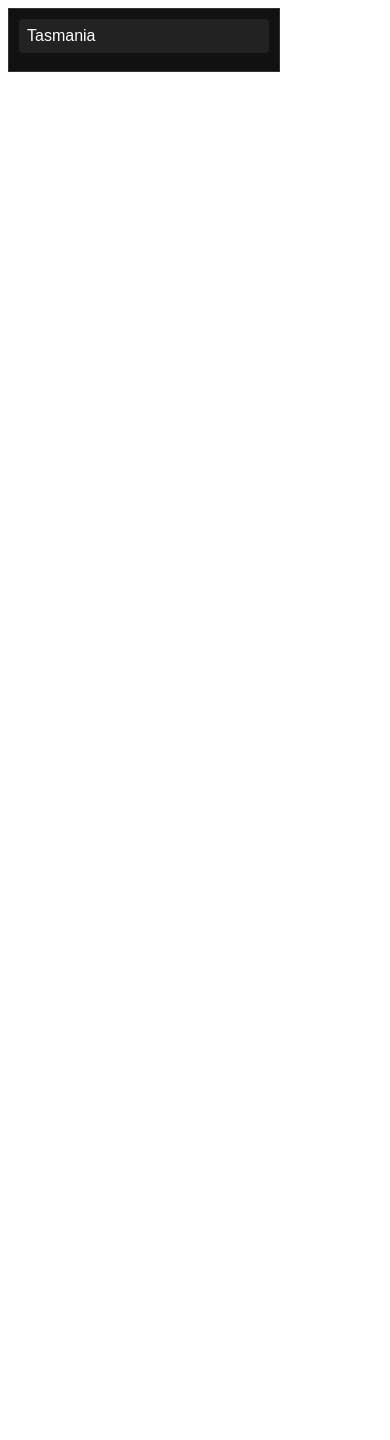
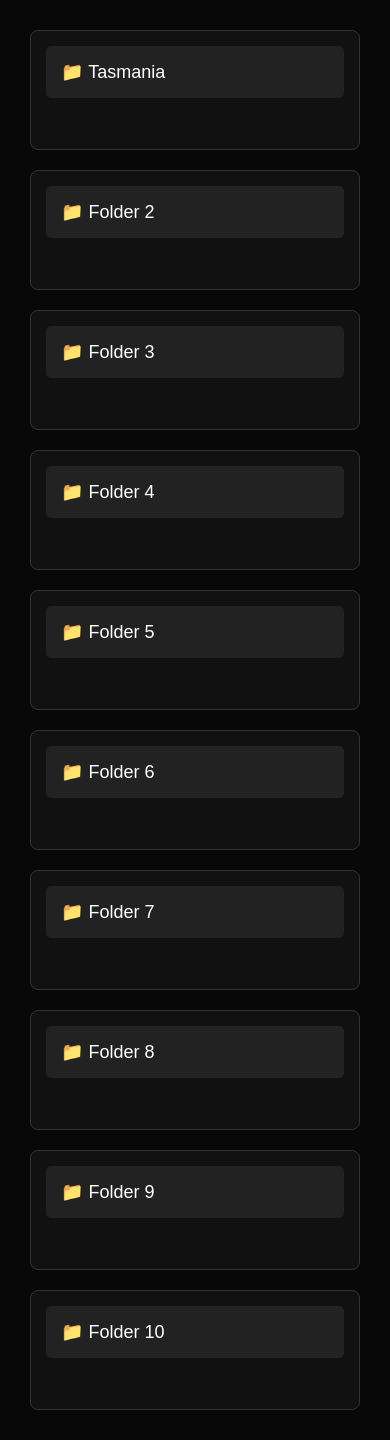
Before and after one commit to TEMedia1/TEMedia, a plain HTML site: page index.html in a window 390 px wide. Before the commit the page ends 844 px from the top, so only its background shows below. Drawn offline with Linux system fonts and the light colour scheme.

Commit message:
Update index.html

```diff
--- a/index.html
+++ b/index.html
@@ -1,59 +1,216 @@
 
-<div class="folder-menu">
-
-  <details>
-    <summary> Tasmania</summary>
-
-    <div class="folder-content">
-      <a href="taspol.html"> Tasmania Police</a>
-      <a href="tfs.html"> Tasmania Fire Service</a>
-      <a href="at.html"> Tasmania Ambulance</a>
-    </div>
-  </details>
-
-</div>
+<!DOCTYPE html>
+<html lang="en">
+<head>
+<meta charset="UTF-8">
+<meta name="viewport" content="width=device-width, initial-scale=1.0">
+<title>Folder Menu</title>
 
 <style>
-.folder-menu {
-  width: 250px;
-  background: #111;
+* {
+  box-sizing: border-box;
+}
+
+body {
+  margin: 0;
+  min-height: 100vh;
+  background: #080808;
   color: white;
-  border: 1px solid #333;
-  padding: 10px;
   font-family: Arial, sans-serif;
 }
 
-.folder-menu details {
-  margin-bottom: 8px;
+/* Full screen container */
+.folder-screen {
+  width: 100%;
+  min-height: 100vh;
+  display: flex;
+  justify-content: center;
+  align-items: center;
+  padding: 30px;
 }
 
+/* 2 columns x 5 rows */
+.folder-grid {
+  display: grid;
+  grid-template-columns: repeat(2, 1fr);
+  grid-template-rows: repeat(5, 1fr);
+  gap: 20px;
+
+  width: 100%;
+  max-width: 1100px;
+}
+
+/* Folder boxes */
+.folder-menu {
+  background: #111;
+  border: 1px solid #333;
+  border-radius: 8px;
+  padding: 15px;
+  min-height: 120px;
+}
+
+/* Folder heading */
 .folder-menu summary {
   cursor: pointer;
-  padding: 8px;
+  padding: 15px;
   background: #222;
-  border-radius: 4px;
+  border-radius: 5px;
   list-style: none;
+  font-size: 18px;
 }
 
 .folder-menu summary:hover {
   background: #333;
 }
 
+/* Remove default arrow */
+.folder-menu summary::-webkit-details-marker {
+  display: none;
+}
+
+/* Folder contents */
 .folder-content {
-  padding-left: 20px;
-  margin-top: 5px;
+  padding-left: 15px;
+  margin-top: 10px;
 }
 
 .folder-content a {
   display: block;
   color: #ccc;
   text-decoration: none;
-  padding: 7px;
-  font-size: 13px;
+  padding: 10px;
+  font-size: 14px;
+  border-radius: 4px;
 }
 
 .folder-content a:hover {
   color: white;
   background: #333;
 }
+
+/* Responsive for mobile */
+@media (max-width: 600px) {
+  .folder-grid {
+    grid-template-columns: 1fr;
+    grid-template-rows: auto;
+  }
+}
 </style>
+</head>
+
+<body>
+
+<div class="folder-screen">
+
+  <div class="folder-grid">
+
+    <!-- Folder 1 -->
+    <div class="folder-menu">
+      <details>
+        <summary>📁 Tasmania</summary>
+
+        <div class="folder-content">
+          <a href="taspol.html">Tasmania Police</a>
+          <a href="tfs.html">Tasmania Fire Service</a>
+          <a href="at.html">Tasmania Ambulance</a>
+        </div>
+      </details>
+    </div>
+
+    <!-- Folder 2 -->
+    <div class="folder-menu">
+      <details>
+        <summary>📁 Folder 2</summary>
+        <div class="folder-content">
+          <a href="#">Page 1</a>
+          <a href="#">Page 2</a>
+        </div>
+      </details>
+    </div>
+
+    <!-- Folder 3 -->
+    <div class="folder-menu">
+      <details>
+        <summary>📁 Folder 3</summary>
+        <div class="folder-content">
+          <a href="#">Page 1</a>
+        </div>
+      </details>
+    </div>
+
+    <!-- Folder 4 -->
+    <div class="folder-menu">
+      <details>
+        <summary>📁 Folder 4</summary>
+        <div class="folder-content">
+          <a href="#">Page 1</a>
+        </div>
+      </details>
+    </div>
+
+    <!-- Folder 5 -->
+    <div class="folder-menu">
+      <details>
+        <summary>📁 Folder 5</summary>
+        <div class="folder-content">
+          <a href="#">Page 1</a>
+        </div>
+      </details>
+    </div>
+
+    <!-- Folder 6 -->
+    <div class="folder-menu">
+      <details>
+        <summary>📁 Folder 6</summary>
+        <div class="folder-content">
+          <a href="#">Page 1</a>
+        </div>
+      </details>
+    </div>
+
+    <!-- Folder 7 -->
+    <div class="folder-menu">
+      <details>
+        <summary>📁 Folder 7</summary>
+        <div class="folder-content">
+          <a href="#">Page 1</a>
+        </div>
+      </details>
+    </div>
+
+    <!-- Folder 8 -->
+    <div class="folder-menu">
+      <details>
+        <summary>📁 Folder 8</summary>
+        <div class="folder-content">
+          <a href="#">Page 1</a>
+        </div>
+      </details>
+    </div>
+
+    <!-- Folder 9 -->
+    <div class="folder-menu">
+      <details>
+        <summary>📁 Folder 9</summary>
+        <div class="folder-content">
+          <a href="#">Page 1</a>
+        </div>
+      </details>
+    </div>
+
+    <!-- Folder 10 -->
+    <div class="folder-menu">
+      <details>
+        <summary>📁 Folder 10</summary>
+        <div class="folder-content">
+          <a href="#">Page 1</a>
+        </div>
+      </details>
+    </div>
+
+  </div>
+
+</div>
+
+</body>
+</html>
```
